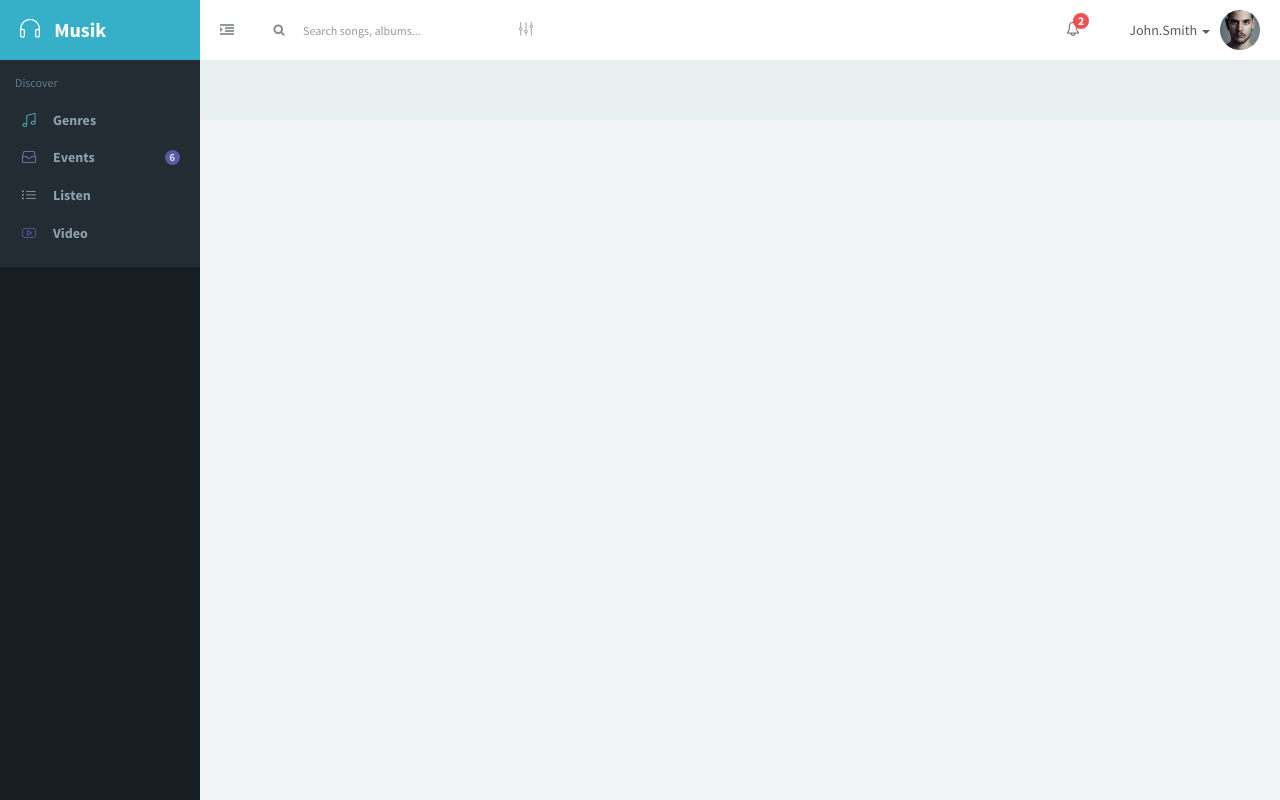
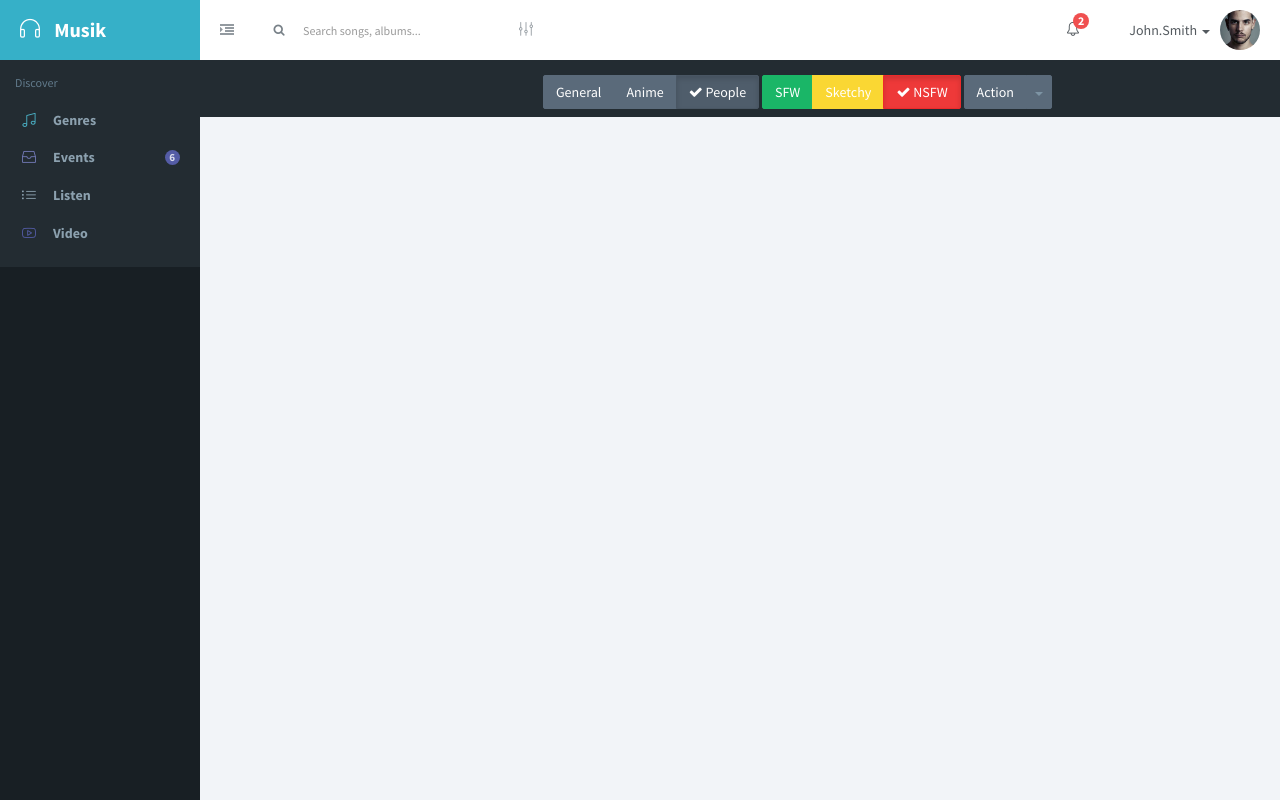
Before and after one commit to wallbase/wallbase.tv, a website: page blank.html in a window 1280 px wide. Drawn offline with Linux system fonts and the light colour scheme.

Commit message:
Search filter

```diff
--- a/blank.html
+++ b/blank.html
@@ -167,9 +167,49 @@
 		</aside>
 		<section id="content">
 			<section class="vbox">
-				<header class="bg-light header header-md animated fadeInUp" id="search">
-
-				</header>
+				<header class="header header-sm text-center bg-black animated fadeInUp" id="search">
+					 <div class="container" class="center">
+						<form class="navbar-form m-t m-l-n-xs hidden-xs" role="search">
+					        <div class="btn-group" data-toggle="buttons">
+			                  <label class="btn btn-dark">
+			                    <input type="radio" name="options"><i class="fa fa-check text-active"></i> General
+			                  </label>
+			                  <label class="btn btn-dark">
+			                    <input type="radio" name="options"><i class="fa fa-check text-active"></i> Anime
+			                  </label>
+			                  <label class="btn btn-dark active">
+			                    <input type="radio" name="options"><i class="fa fa-check text-active"></i> People
+			                  </label>
+			                </div>
+			                <div class="btn-group" data-toggle="buttons">
+			                  <label class="btn btn-success">
+			                    <input type="radio" name="options"><i class="fa fa-check text-active"></i> SFW
+			                  </label>
+			                  <label class="btn btn-warning">
+			                    <input type="radio" name="options"><i class="fa fa-check text-active"></i> Sketchy
+			                  </label>
+			                  <label class="btn btn-danger active">
+			                    <input type="radio" name="options"><i class="fa fa-check text-active"></i> NSFW
+			                  </label>
+			                </div>
+					        <!-- Split button -->
+							<div class="btn-group">
+							  <button type="button" class="btn btn-dark">Action</button>
+							  <button type="button" class="btn btn-dark dropdown-toggle" data-toggle="dropdown" aria-haspopup="true" aria-expanded="false">
+							    <span class="caret"></span>
+							    <span class="sr-only">Toggle Dropdown</span>
+							  </button>
+							  <ul class="dropdown-menu">
+							    <li><a href="#">Action</a></li>
+							    <li><a href="#">Another action</a></li>
+							    <li><a href="#">Something else here</a></li>
+							    <li role="separator" class="divider"></li>
+							    <li><a href="#">Separated link</a></li>
+							  </ul>
+							</div>
+				      	</form>
+				    </div>
+	            </header>
 				<section class="w-f">
 					<section class="hbox stretch">
 
```
